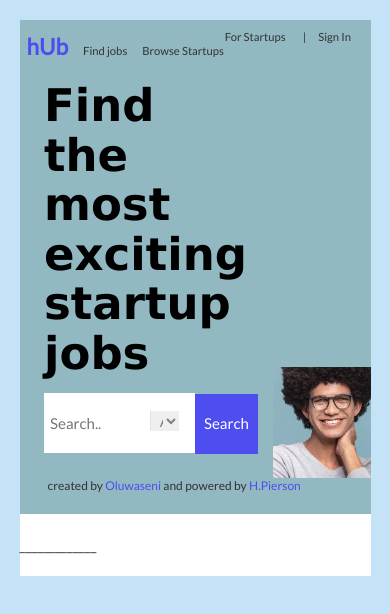
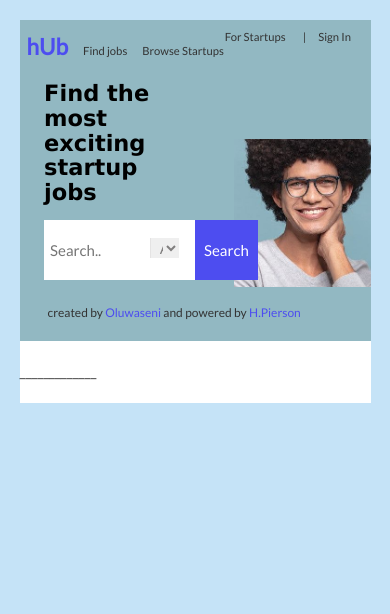
Before and after one commit to oluwaseni/vijona, an Angular app: page /pierson in a window 390 px wide. Shown: the top 614 px of the page. Built offline with nearby package versions, Linux system fonts and the light colour scheme.

Commit message:
respectively

```diff
--- a/src/app/pierson/pierson.component.css
+++ b/src/app/pierson/pierson.component.css
@@ -9,6 +9,18 @@
     font-stretch: 70%;
     margin-top: auto;
     line-height: 110%;
+  }
+
+
+  .pierson{
+  width: 90%; height: 100%;
+  max-height: max-content !important;
+  margin-top: 5%;
+  margin-left: 5% !important; background-color: #92b8c2;
+  background-image: url(../../assets/fit.jpg); background-repeat: no-repeat;
+  background-attachment: fixed;
+  background-size: 30%;
+  background-position: right;
   }
 
   .searchbox{
@@ -58,6 +70,20 @@
     .selecter-div{
         margin-top: -10% !important; margin-left: 35%;
       }
+
+      .graph{
+        font-size: 150%;
+        /* margin-left: 8%;  */
+        /* top: 20% !important;} */
+      }
+
+      .pierson{
+
+        background-position-y: 20% !important;
+
+      background-size: 50% !important;
+
+      }
   }
 
   @media screen and (max-width: 500px) {
@@ -69,6 +95,14 @@
 
       .selecter{
           /* height: 30; */
+      }
+
+      .pierson{
+
+        /* background-position-y: 20% !important; */
+
+      background-size: 40% !important;
+
       }
 
 
--- a/src/app/pierson/pierson.component.html
+++ b/src/app/pierson/pierson.component.html
@@ -1,13 +1,4 @@
-<div style="width: 90%; height: 100%;
-max-height: max-content !important;
-margin-top: 5%;
-margin-left: 5% !important; background-color: #92b8c2;
-background-image: url(../../assets/fit.jpg); background-repeat: no-repeat;
-background-attachment: fixed;
-background-size: 30%;
-background-position: right;
-"
-  class="pierson">
+<div class="pierson">
 
   <div class="nav" style="padding: 2% !important; font-size: 75%;">
     <div class="left">
```
